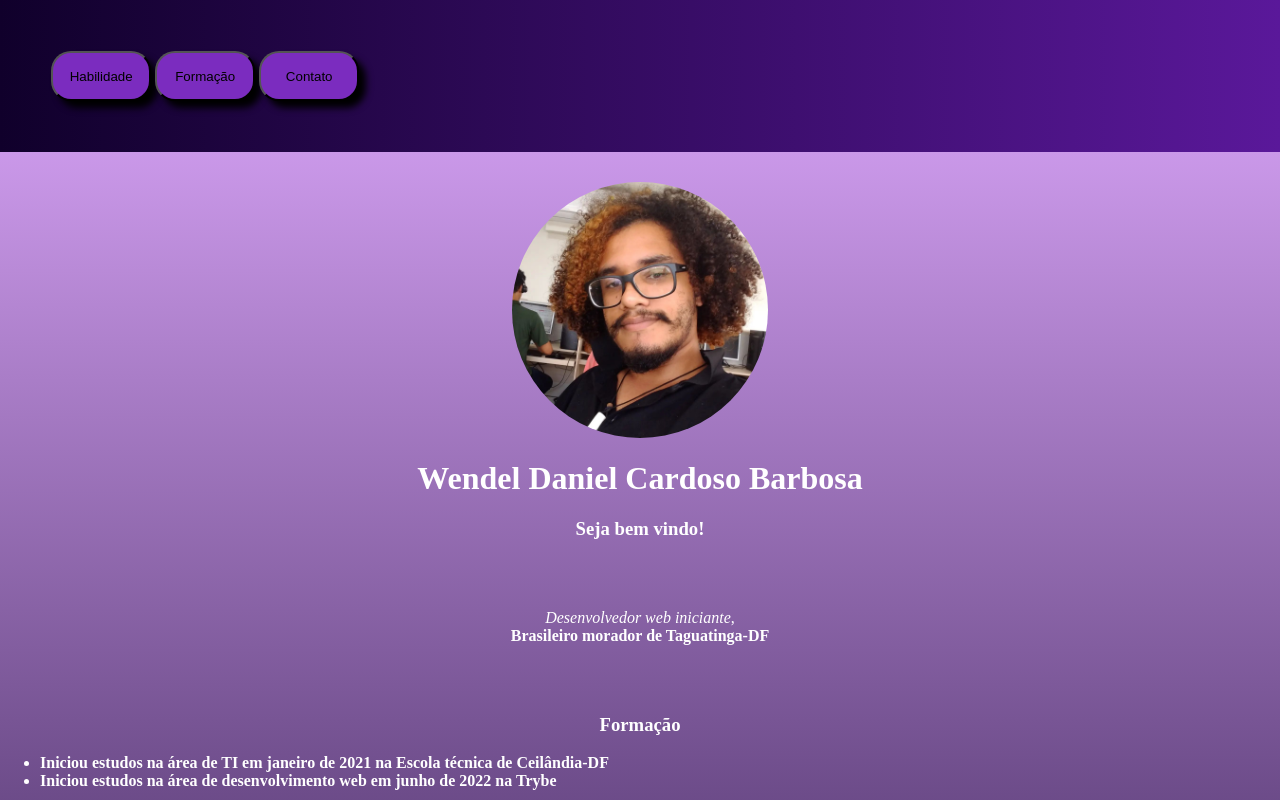
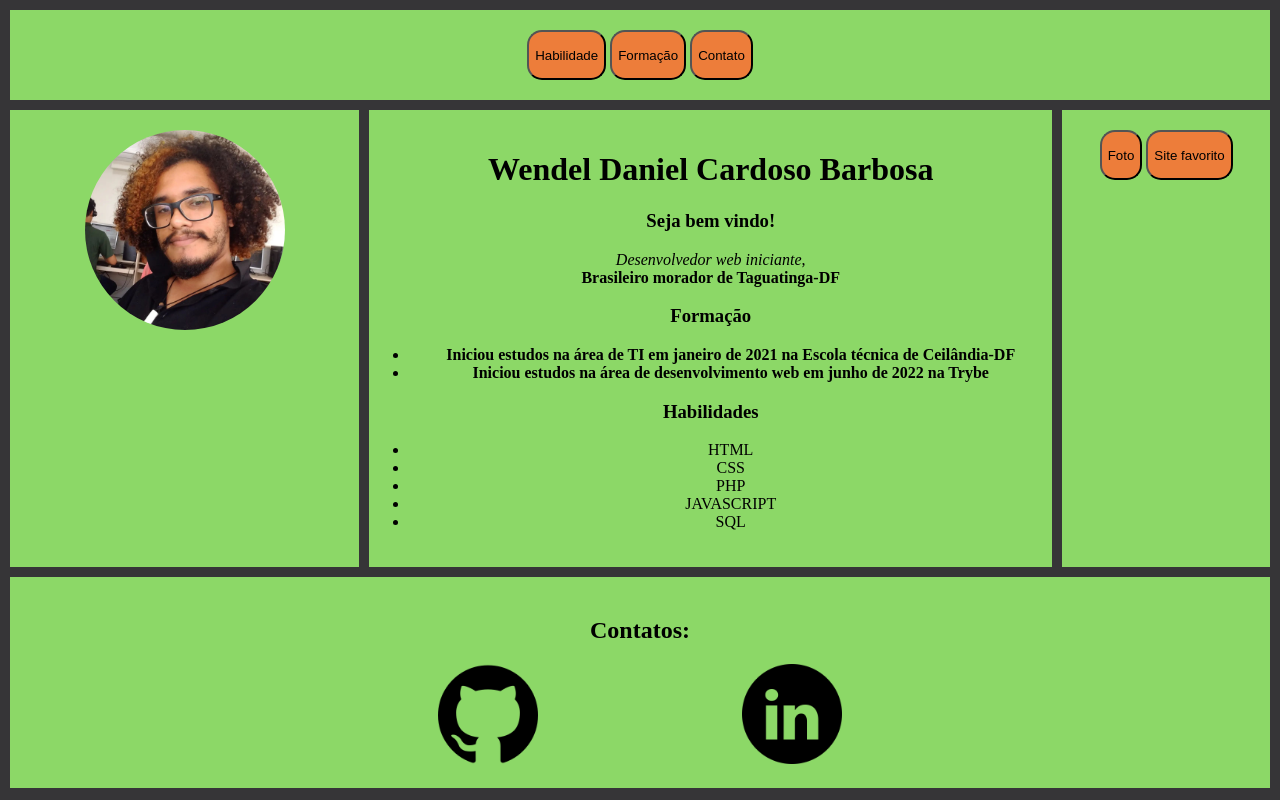
Before and after one commit to Wendel-D/Wendel-D.github.io, a plain HTML site: page index.html in a window 1280 px wide. Shown: the top 800 px of the page. Drawn offline with Linux system fonts and the light colour scheme.

Commit message:
mudança de layout

```diff
--- a/index.html
+++ b/index.html
@@ -8,12 +8,16 @@
     <title>Portifólio Github</title>
 </head>
 <body>
-    <nav class="menu">
+    <div class="grid-container">
+        <div class="menu">
                 <a href="#"><button class="botao">Habilidade</button></a>
                 <a href="#"><button class="botao">Formação</button></a>
                 <a href="#"><button class="botao">Contato</button></a>
-    </nav>
+        </div>
+        <div class="foto">
                 <img src="./image/perfil_git.jpg" alt="imagem de perfil de Wendel Daniel" class="fotoPerfil">
+        </div>
+
         <div class="Conteudo">
                 <h1>Wendel Daniel Cardoso Barbosa</h1>
                 <h3>Seja bem vindo!</h3>
@@ -36,13 +40,13 @@
                 <a href="./foto.html"><button class="botao">Foto</button></a>
                 <a href="https://www.youtube.com/watch?v=dQw4w9WgXcQ"  target="_blank"><button class="botao">Site favorito</button></a>
         </div>
-    <footer>
+        <div class="contato">
             <H2>Contatos:</H2>
-        <div class="contato">
             <a href="https://github.com/Wendel-D"  target="_blank"><img src="./image/githubIcon.png" alt="icone Github" class="icone"></a>
             <a href="https://www.linkedin.com/in/wendel-daniel-ba36aa237/"  target="_blank"><img src="./image/linkedinicon.png" alt="icone Github" class="icone"></a>
         </div>
-    </footer>
+
+    </div>
 
 </body>
 </html>
--- a/style.css
+++ b/style.css
@@ -1,73 +1,45 @@
 body{
-    background-image: linear-gradient(to top,#10002B ,#E0AAFF );
-    color: white;
     margin: 0;
+    background-color: #363537;
+}
+.grid-container{
+    display: grid;
+    grid-template-columns: auto auto auto auto;
+    gap: 10px;
+
+    padding: 10px;
+}
+.grid-container > div{
+    background-color: #8CD867;
+    text-align: center;
+    padding: 20px 0;
+}
+.menu{
+    grid-area: 1 / 1 / span 1 / span 4;
+}
+.foto{
+    grid-area: 2 / 1 / span 1 / span 2;
+}
+.contato{
+    grid-area: 3 / 1 / span 1 / span 4;
 
 }
-.menu{
-    background-image: linear-gradient(to left,#5A189A,#10002B);
-    padding: 4%;
+.foto img{
+    max-width: 200px;
+    border-radius: 50%;
 }
-.fotoPerfil{
-
-    display: block;
-    margin-left: auto;
-    margin-right: auto;
-    margin-top: 30px;
-    width: 20%;
-    border-radius: 50%;
-
+.contato img{
+    max-width: 100px;
+    padding: 0 100px;
+}
+.botao{
+    max-width: 100px;
+    height: 50px;
+    border-radius: 15px;
+    background-color: #ED7D3A;
 }
 .pagefoto{
     display: block;
-    margin-left: auto;
-    margin-right: auto;
-    width: 50%;
     border-radius: 50%;
-    padding: 15px;
+    margin: auto;
 }
-h1{
-    text-align: center;
-}
-h3{
-    text-align: center;
-}
-p{
-  padding: 50px;
-  text-align: center;
-}
-.botao{
-
-    background-color: #7B2CBF;
-    border-radius: 20px;
-    width: 100px;
-    height: 50px;
-    box-shadow: 7px 7px 7px black;
-
-}
-.botao:hover{
-    background-color: #9D4EDD;
-    cursor: pointer;
-}
-.botoesCentro{
-    margin: auto;
-    width: 50%;
-    padding: 100px;
-    text-align: center;
-}
-a{
-    text-decoration: none;
-}
-.icone{
-    display: block;
-    width: 80px;
-    padding: 5px;
-}
-.contato{
-    display: flex;
-
-}
-footer{
-    background-image: linear-gradient(to right,#5A189A,#10002B);
-    padding: 3%;
-}
```
Lines whose indentation alone changed are shown as unchanged.
